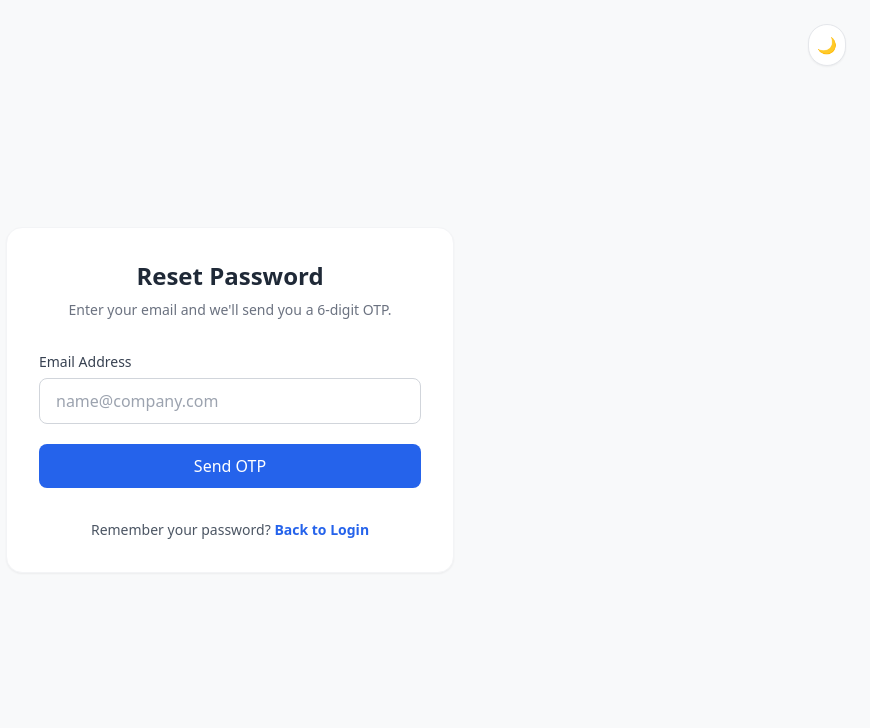
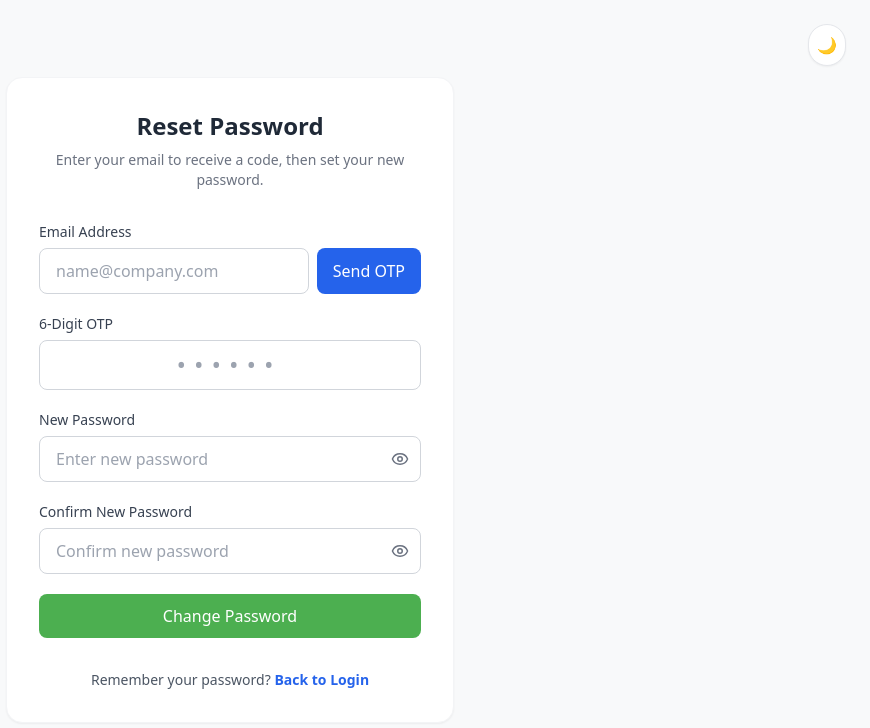
Before and after one commit to Mr-Red-Phoenix/seit-chat-frontend, a React (Vite) app: page /forgotpassword in a window 1280 px wide. Shown: the top 728 px of the page, without its empty margins (410-1280 px from the left). Built offline with nearby package versions, Linux system fonts and the light colour scheme; no server answers.

Commit message:
feat: complete v1.1 with Nodemailer OTP and UI upgrades

```diff
--- a/src/components/auth/ForgotPassword.jsx
+++ b/src/components/auth/ForgotPassword.jsx
@@ -3,50 +3,57 @@ import { Link, useNavigate } from 'react-router-dom';
 import toast from 'react-hot-toast';
 import api from '../../api/axios.config.js';
 import { useTheme } from '../../contexts/ThemeContext.jsx';
+import { Eye, EyeOff } from 'lucide-react';
 
 const ForgotPassword = () => {
-  // We use "step" to flip between the Email form and the OTP form
-  const [step, setStep] = useState(1);
-
   const [email, setEmail] = useState('');
   const [otp, setOtp] = useState('');
   const [newPassword, setNewPassword] = useState('');
-  const [loading, setLoading] = useState(false);
+  const [confirmPassword, setConfirmPassword] = useState("");
+
+  const [showNewPassword, setShowNewPassword] = useState(false);
+  const [showConfirmPassword, setShowConfirmPassword] = useState(false);
+
+  const [loadingOtp, setLoadingOtp] = useState(false);
+  const [loadingReset, setLoadingReset] = useState(false);
+  const [otpSent, setOtpSent] = useState(false); // Tracks if they clicked Send OTP
 
   const { theme, toggleTheme } = useTheme();
   const navigate = useNavigate();
 
-  // Step 1: Request the OTP
-  const handleRequestOtp = async (e) => {
-    e.preventDefault();
-    if (!email) return toast.error('Please enter your email');
-
-    setLoading(true);
+  // 1. Send the Email
+  const handleRequestOtp = async () => {
+    if (!email) return toast.error('Please enter your email first');
+    setLoadingOtp(true);
     try {
       const response = await api.post('/auth/forgotpassword', { email });
       toast.success(response.data.message);
-      setStep(2); // Move to the OTP screen!
+      setOtpSent(true); // Locks the email field so they don't change it
     } catch (error) {
       toast.error(error.response?.data?.message || 'Something went wrong');
     } finally {
-      setLoading(false);
+      setLoadingOtp(false);
     }
   };
 
-  // Step 2: Verify OTP and change password
+  // 2. Submit the whole form to change password
   const handleResetPassword = async (e) => {
     e.preventDefault();
+    if (!otpSent) return toast.error('Please request an OTP first');
     if (!otp || !newPassword) return toast.error('Please fill in all fields');
+    if (newPassword !== confirmPassword) {
+      return toast.error('Passwords do not match!');
+    }
 
-    setLoading(true);
+    setLoadingReset(true);
     try {
       const response = await api.post('/auth/resetpassword', { email, otp, newPassword });
       toast.success(response.data.message);
-      navigate('/login'); // Send them back to login!
+      navigate('/login');
     } catch (error) {
       toast.error(error.response?.data?.message || 'Invalid or expired OTP');
     } finally {
-      setLoading(false);
+      setLoadingReset(false);
     }
   };
 
@@ -57,46 +64,87 @@ const ForgotPassword = () => {
       </button>
 
       <div className="w-full max-w-md bg-white dark:bg-gray-800 rounded-2xl shadow-sm border border-gray-100 dark:border-gray-700 p-8">
+        <div className="text-center mb-8">
+          <h2 className="text-2xl font-semibold text-gray-800 dark:text-white mb-2">Reset Password</h2>
+          <p className="text-gray-500 dark:text-gray-400 text-sm">Enter your email to receive a code, then set your new password.</p>
+        </div>
 
-        {step === 1 ? (
-          // --- STEP 1 UI: REQUEST OTP ---
-          <>
-            <div className="text-center mb-8">
-              <h2 className="text-2xl font-semibold text-gray-800 dark:text-white mb-2">Reset Password</h2>
-              <p className="text-gray-500 dark:text-gray-400 text-sm">Enter your email and we'll send you a 6-digit OTP.</p>
+        <form onSubmit={handleResetPassword} className="space-y-5">
+
+          {/* EMAIL & SEND OTP BUTTON ON SAME LINE */}
+          <div>
+            <label className="block text-sm font-medium text-gray-700 dark:text-gray-300 mb-1.5">Email Address</label>
+            <div className="flex gap-2">
+              <input
+                type="email"
+                value={email}
+                onChange={(e) => setEmail(e.target.value)}
+                className="w-full px-4 py-2.5 bg-white dark:bg-gray-900 border border-gray-300 dark:border-gray-600 rounded-lg focus:ring-2 focus:ring-blue-500 outline-none text-gray-900 dark:text-white disabled:opacity-60"
+                placeholder="name@company.com"
+                disabled={otpSent}
+              />
+              <button
+                type="button"
+                onClick={handleRequestOtp}
+                disabled={loadingOtp || otpSent}
+                className="px-4 py-2.5 bg-blue-600 text-white font-medium rounded-lg hover:bg-blue-700 transition-colors disabled:opacity-70 whitespace-nowrap"
+              >
+                {loadingOtp ? '...' : (otpSent ? 'Sent!' : 'Send OTP')}
+              </button>
             </div>
-            <form onSubmit={handleRequestOtp} className="space-y-5">
-              <div>
-                <label className="block text-sm font-medium text-gray-700 dark:text-gray-300 mb-1.5">Email Address</label>
-                <input type="email" value={email} onChange={(e) => setEmail(e.target.value)} className="w-full px-4 py-2.5 bg-white dark:bg-gray-900 border border-gray-300 dark:border-gray-600 rounded-lg focus:ring-2 focus:ring-blue-500 outline-none text-gray-900 dark:text-white" placeholder="name@company.com" />
-              </div>
-              <button type="submit" disabled={loading} className="w-full py-2.5 px-4 bg-blue-600 text-white font-medium rounded-lg hover:bg-blue-700 transition-colors disabled:opacity-70">
-                {loading ? 'Sending...' : 'Send OTP'}
+          </div>
+
+          {/* OTP INPUT */}
+          <div>
+            <label className="block text-sm font-medium text-gray-700 dark:text-gray-300 mb-1.5">6-Digit OTP</label>
+            <input
+              type="text"
+              maxLength="6"
+              value={otp}
+              onChange={(e) => setOtp(e.target.value)}
+              className="w-full px-4 py-2.5 bg-white dark:bg-gray-900 border border-gray-300 dark:border-gray-600 rounded-lg focus:ring-2 focus:ring-blue-500 outline-none text-gray-900 dark:text-white tracking-[0.5em] text-center font-bold text-xl"
+              placeholder="••••••"
+            />
+          </div>
+
+          {/* NEW PASSWORD */}
+          <div>
+            <label className="block text-sm font-medium text-gray-700 dark:text-gray-300 mb-1.5">New Password</label>
+            <div className="relative">
+              <input
+                type={showNewPassword ? "text" : "password"}
+                value={newPassword}
+                onChange={(e) => setNewPassword(e.target.value)}
+                className="w-full px-4 py-2.5 bg-white dark:bg-gray-900 border border-gray-300 dark:border-gray-600 rounded-lg focus:ring-2 focus:ring-blue-500 outline-none text-gray-900 dark:text-white pr-10"
+                placeholder="Enter new password"
+              />
+              <button type="button" onClick={() => setShowNewPassword(!showNewPassword)} className="absolute right-3 top-1/2 transform -translate-y-1/2 text-gray-500 hover:text-gray-700 dark:hover:text-gray-300">
+                {showNewPassword ? <EyeOff size={18} /> : <Eye size={18} />}
               </button>
-            </form>
-          </>
-        ) : (
-          // --- STEP 2 UI: VERIFY OTP & RESET ---
-          <>
-            <div className="text-center mb-8">
-              <h2 className="text-2xl font-semibold text-gray-800 dark:text-white mb-2">Enter OTP</h2>
-              <p className="text-gray-500 dark:text-gray-400 text-sm">We sent a 6-digit code to {email}</p>
             </div>
-            <form onSubmit={handleResetPassword} className="space-y-5">
-              <div>
-                <label className="block text-sm font-medium text-gray-700 dark:text-gray-300 mb-1.5">6-Digit OTP</label>
-                <input type="text" maxLength="6" value={otp} onChange={(e) => setOtp(e.target.value)} className="w-full px-4 py-2.5 bg-white dark:bg-gray-900 border border-gray-300 dark:border-gray-600 rounded-lg focus:ring-2 focus:ring-blue-500 outline-none text-gray-900 dark:text-white tracking-[0.5em] text-center font-bold text-xl" placeholder="••••••" />
-              </div>
-              <div>
-                <label className="block text-sm font-medium text-gray-700 dark:text-gray-300 mb-1.5">New Password</label>
-                <input type="password" value={newPassword} onChange={(e) => setNewPassword(e.target.value)} className="w-full px-4 py-2.5 bg-white dark:bg-gray-900 border border-gray-300 dark:border-gray-600 rounded-lg focus:ring-2 focus:ring-blue-500 outline-none text-gray-900 dark:text-white" placeholder="Enter new password" />
-              </div>
-              <button type="submit" disabled={loading} className="w-full py-2.5 px-4 bg-[#4CAF50] text-white font-medium rounded-lg hover:bg-[#43A047] transition-colors disabled:opacity-70">
-                {loading ? 'Resetting...' : 'Change Password'}
+          </div>
+
+          {/* CONFIRM NEW PASSWORD */}
+          <div>
+            <label className="block text-sm font-medium text-gray-700 dark:text-gray-300 mb-1.5">Confirm New Password</label>
+            <div className="relative">
+              <input
+                type={showConfirmPassword ? "text" : "password"}
+                value={confirmPassword}
+                onChange={(e) => setConfirmPassword(e.target.value)}
+                className="w-full px-4 py-2.5 bg-white dark:bg-gray-900 border border-gray-300 dark:border-gray-600 rounded-lg focus:ring-2 focus:ring-blue-500 outline-none text-gray-900 dark:text-white pr-10"
+                placeholder="Confirm new password"
+              />
+              <button type="button" onClick={() => setShowConfirmPassword(!showConfirmPassword)} className="absolute right-3 top-1/2 transform -translate-y-1/2 text-gray-500 hover:text-gray-700 dark:hover:text-gray-300">
+                {showConfirmPassword ? <EyeOff size={18} /> : <Eye size={18} />}
               </button>
-            </form>
-          </>
-        )}
+            </div>
+          </div>
+
+          <button type="submit" disabled={loadingReset} className="w-full py-2.5 px-4 bg-[#4CAF50] text-white font-medium rounded-lg hover:bg-[#43A047] transition-colors disabled:opacity-70 mt-4">
+            {loadingReset ? 'Resetting...' : 'Change Password'}
+          </button>
+        </form>
 
         <p className="mt-8 text-center text-sm text-gray-600 dark:text-gray-400">
           Remember your password? <Link to="/login" className="font-semibold text-blue-600 dark:text-blue-400 hover:text-blue-700">Back to Login</Link>
--- a/src/components/auth/Register.jsx
+++ b/src/components/auth/Register.jsx
@@ -1,35 +1,55 @@
 import React, { useState } from 'react';
-import { useNavigate, Link } from 'react-router-dom';
+import { useNavigate, Link, useLocation } from 'react-router-dom';
 import { useTheme } from '../../contexts/ThemeContext.jsx';
 import { useAuth } from '../../contexts/AuthContext.jsx';
+import { Eye, EyeOff } from 'lucide-react'; // <-- Added
+import toast from 'react-hot-toast';
+import api from '../../api/axios.config.js'; // <-- Needed for OTP request
 
 const Register = () => {
-  const [name, setName] = useState('');
-  const [username, setUsername] = useState(''); // NEW STATE
-  const [email, setEmail] = useState('');
+  const location = useLocation();
+  const googleData = location.state?.googleData;
+  const [step, setStep] = useState(1); // <-- Added Step State
+  const [otp, setOtp] = useState(''); // <-- Added OTP State
+  const [username, setUsername] = useState('');
+  const [name, setName] = useState(googleData?.name || '');
+  const [email, setEmail] = useState(googleData?.email || '');
   const [password, setPassword] = useState('');
   const [showPassword, setShowPassword] = useState(false);
   const [apiError, setApiError] = useState('');
-
+  const [isSendingOtp, setIsSendingOtp] = useState(false);
   const { theme, toggleTheme } = useTheme();
   const { registerUser, loading } = useAuth();
   const navigate = useNavigate();
 
-  const handleSubmit = async (e) => {
+  const handleRequestOtp = async (e) => {
     e.preventDefault();
     setApiError('');
+    if (!name.trim() || !username.trim() || !email.trim() || !password.trim()) {
+      return setApiError('Please fill in all fields.');
+    }
+    setIsSendingOtp(true);
+    try {
+      await api.post('/auth/send-register-otp', { email, username });
+      toast.success("OTP sent to your email!");
+      setStep(2);
+    } catch (error) {
+      setApiError(error.response?.data?.message || 'Error sending OTP.');
+    } finally {
+      setIsSendingOtp(false);
+    }
+  };
 
-    if (!name.trim() || !username.trim() || !email.trim() || !password.trim()) {
-      setApiError('Please fill in all fields.');
-      return;
-    }
+  const handleVerifyRegister = async (e) => {
+    e.preventDefault();
+    if (!otp) return toast.error("Please enter the OTP");
 
-    // Pass the username to the function!
-    const success = await registerUser(name, username, email, password);
+    // We pass the OTP to the context function
+    const success = await registerUser(name, username, email, password, otp);
     if (success) {
       navigate('/dashboard');
     } else {
-      setApiError('Email or Username might already be in use. Please try another.');
+      setApiError('Invalid OTP or Registration Failed.');
     }
   };
 
@@ -45,7 +65,9 @@ const Register = () => {
           <h1 className="text-3xl font-semibold mb-1">
             <span className="text-[#FF9800]">Seit</span> <span className="text-[#4CAF50]">Chat</span>
           </h1>
-          <h2 className="text-2xl font-semibold text-gray-800 dark:text-white mb-2">Create Account</h2>
+          <h2 className="text-2xl font-semibold text-gray-800 dark:text-white mb-2">
+            {step === 1 ? "Create Account" : "Verify Email"}
+          </h2>
         </div>
 
         {apiError && (
@@ -54,18 +76,16 @@ const Register = () => {
           </div>
         )}
 
-        <form onSubmit={handleSubmit} className="space-y-4">
+        {step === 1 ? (
+          <form onSubmit={handleRequestOtp} className="space-y-4">
             <div>
               <label className="block text-sm font-medium text-gray-700 dark:text-gray-300 mb-1">Full Name</label>
               <input type="text" value={name} onChange={(e) => setName(e.target.value)} className="w-full px-4 py-2 bg-white dark:bg-gray-900 border border-gray-300 dark:border-gray-600 rounded-lg focus:ring-2 focus:ring-blue-500 outline-none text-gray-900 dark:text-white" placeholder="Enter Name" />
             </div>
-
-          {/* NEW USERNAME FIELD */}
             <div>
               <label className="block text-sm font-medium text-gray-700 dark:text-gray-300 mb-1">Username</label>
               <input type="text" value={username} onChange={(e) => setUsername(e.target.value.toLowerCase())} className="w-full px-4 py-2 bg-white dark:bg-gray-900 border border-gray-300 dark:border-gray-600 rounded-lg focus:ring-2 focus:ring-blue-500 outline-none text-gray-900 dark:text-white" placeholder="Username" />
             </div>
-
             <div>
               <label className="block text-sm font-medium text-gray-700 dark:text-gray-300 mb-1">Email Address</label>
               <input type="email" value={email} onChange={(e) => setEmail(e.target.value)} className="w-full px-4 py-2 bg-white dark:bg-gray-900 border border-gray-300 dark:border-gray-600 rounded-lg focus:ring-2 focus:ring-blue-500 outline-none text-gray-900 dark:text-white" placeholder="username@mailserver.domain" />
@@ -73,19 +93,38 @@ const Register = () => {
 
             <div>
               <label className="block text-sm font-medium text-gray-700 dark:text-gray-300 mb-1">Password</label>
-            <input type={showPassword ? "text" : "password"} value={password} onChange={(e) => setPassword(e.target.value)} className="w-full px-4 py-2 bg-white dark:bg-gray-900 border border-gray-300 dark:border-gray-600 rounded-lg focus:ring-2 focus:ring-blue-500 outline-none text-gray-900 dark:text-white" placeholder="••••••" />
-            <div className="mt-2 flex items-center">
-              <input type="checkbox" id="show-pass" className="mr-2 cursor-pointer" onChange={() => setShowPassword(!showPassword)} />
-              <label htmlFor="show-pass" className="text-sm text-gray-600 dark:text-gray-400 cursor-pointer">Show Password</label>
+              <div className="relative">
+                <input type={showPassword ? "text" : "password"} value={password} onChange={(e) => setPassword(e.target.value)} autoComplete="new-password" className="w-full px-4 py-2 bg-white dark:bg-gray-900 border border-gray-300 dark:border-gray-600 rounded-lg focus:ring-2 focus:ring-blue-500 outline-none text-gray-900 dark:text-white pr-10" placeholder="••••••" />
+                <button type="button" onClick={() => setShowPassword(!showPassword)} className="absolute right-3 top-1/2 transform -translate-y-1/2 text-gray-500 hover:text-gray-700 dark:hover:text-gray-300">
+                  {showPassword ? <EyeOff size={18} /> : <Eye size={18} />}
+                </button>
               </div>
             </div>
-
             <div className="pt-2">
-            <button type="submit" disabled={loading} className="w-full py-2.5 px-4 bg-[#4CAF50] text-white font-medium rounded-lg hover:bg-[#43A047] transition-colors disabled:opacity-70">
-              {loading ? 'Creating...' : 'Sign Up'}
+              <button
+                type="submit"
+                disabled={isSendingOtp}
+                className="w-full py-2.5 px-4 bg-[#4CAF50] text-white font-medium rounded-lg hover:bg-[#43A047] transition-colors disabled:opacity-70"
+              >
+                {isSendingOtp ? 'Sending Email...' : 'Next'}
               </button>
             </div>
           </form>
+        ) : (
+          <form onSubmit={handleVerifyRegister} className="space-y-5">
+            <p className="text-gray-500 dark:text-gray-400 text-sm text-center mb-4">We sent a 6-digit code to {email}</p>
+            <div>
+              <label className="block text-sm font-medium text-gray-700 dark:text-gray-300 mb-1.5">6-Digit OTP</label>
+              <input type="text" maxLength="6" value={otp} onChange={(e) => setOtp(e.target.value)} className="w-full px-4 py-2.5 bg-white dark:bg-gray-900 border border-gray-300 dark:border-gray-600 rounded-lg outline-none text-gray-900 dark:text-white tracking-[0.5em] text-center font-bold text-xl focus:ring-2 focus:ring-blue-500" placeholder="••••••" />
+            </div>
+            <button type="submit" disabled={loading} className="w-full py-2.5 px-4 bg-[#4CAF50] text-white font-medium rounded-lg hover:bg-[#43A047] transition-colors disabled:opacity-70">
+              {loading ? 'Creating Account...' : 'Verify & Create Account'}
+            </button>
+            <button type="button" onClick={() => setStep(1)} className="w-full py-2 text-sm text-gray-500 hover:text-gray-700 dark:hover:text-gray-300">
+              Back to edit details
+            </button>
+          </form>
+        )}
 
         <p className="mt-6 text-center text-sm text-gray-600 dark:text-gray-400">
           Already have an account? <Link to="/login" className="font-semibold text-blue-600 dark:text-blue-400 hover:text-blue-700">Sign in</Link>
```
Also changed, not shown: src/components/auth/Login.jsx (+19 -35 lines), src/contexts/AuthContext.jsx (+26 -21 lines), vercel.json (added). Lines whose indentation alone changed are shown as unchanged.
